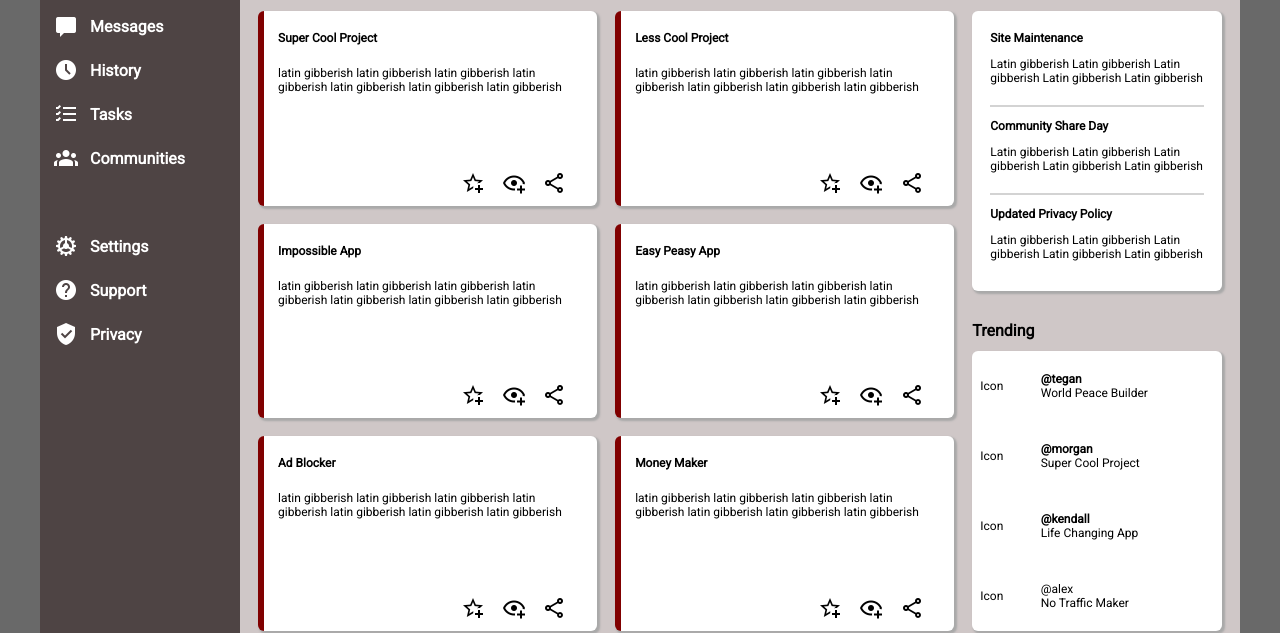
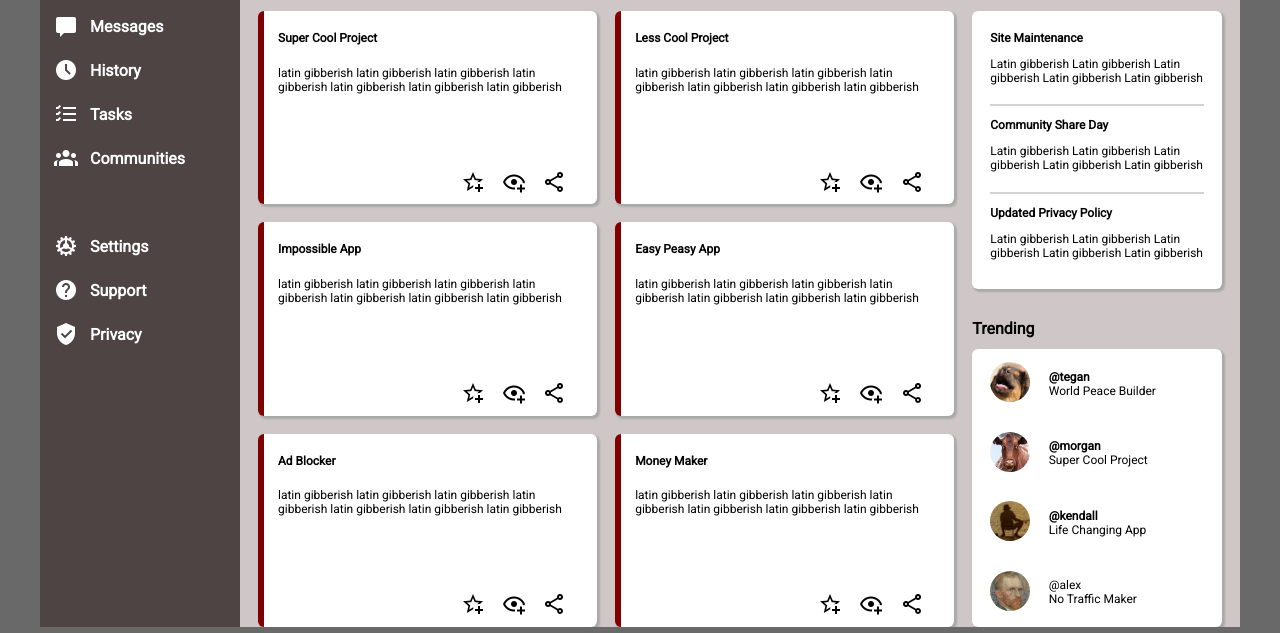
Before and after one commit to waltvenditti/admin-dashboard, a plain HTML site: page index.html in a window 1280 px wide. Shown: the part 173-806 px from the top of the page. Drawn offline with Linux system fonts and the light colour scheme.

Commit message:
finished with style, project v1.0 complete

```diff
--- a/index.html
+++ b/index.html
@@ -13,27 +13,47 @@
   <div class="main">
     <div class="sidebar">
       <div class="sbMain"><img src="./icons8-dashboard-layout-48.png" alt="dashboard icon" width="32px"></div>
-      <div class="sbMain"><p>Dashboard</p></div>
+      <div class="sbMain">
+        <p>Dashboard</p>
+      </div>
       <div><img src="./icons8-home-48.png" alt="home icon" width="24px"></div>
-      <div><p>Home</p></div>
+      <div>
+        <p>Home</p>
+      </div>
       <div><img src="./icons8-smart-card-48.png" alt="profile icon" width="24px"></div>
-      <div><p>Profile</p></div>
+      <div>
+        <p>Profile</p>
+      </div>
       <div><img src="./icons8-topic-48.png" alt="chat icon" width="24px"></div>
-      <div><p>Messages</p></div>
+      <div>
+        <p>Messages</p>
+      </div>
       <div><img src="./icons8-clock-48.png" alt="clock icon" width="24px"></div>
-      <div><p>History</p></div>
+      <div>
+        <p>History</p>
+      </div>
       <div><img src="./icons8-to-do-48.png" alt="todo icon" width="24px"></div>
-      <div><p>Tasks</p></div>
+      <div>
+        <p>Tasks</p>
+      </div>
       <div><img src="./icons8-people-48.png" alt="people icon" width="24px"></div>
-      <div><p>Communities</p></div>
+      <div>
+        <p>Communities</p>
+      </div>
       <div></div>
       <div></div>
       <div><img src="./icons8-settings-48.png" alt="gear icon" width="24px"></div>
-      <div><p>Settings</p></div>
+      <div>
+        <p>Settings</p>
+      </div>
       <div><img src="./icons8-help-48.png" alt="help icon" width="24px"></div>
-      <div><p>Support</p></div>
+      <div>
+        <p>Support</p>
+      </div>
       <div><img src="./icons8-protect-48.png" alt="shield icon" width="24px"></div>
-      <div><p>Privacy</p></div>
+      <div>
+        <p>Privacy</p>
+      </div>
     </div>
     <div class="navbar">
       <div class="navbarUpper">
@@ -67,7 +87,8 @@
         <div class="mainCardItems">
           <div class="indivCard">
             <p><b>Super Cool Project</b></p>
-            <p>latin gibberish latin gibberish latin gibberish latin gibberish latin gibberish latin gibberish latin gibberish </p>
+            <p>latin gibberish latin gibberish latin gibberish latin gibberish latin gibberish latin gibberish latin
+              gibberish </p>
             <div class="cardIcons">
               <div></div>
               <div><img src="./star-plus-outline.png" alt="star-plus icon" width="24px"></div>
@@ -77,7 +98,8 @@
           </div>
           <div class="indivCard">
             <p><b>Less Cool Project</b></p>
-            <p>latin gibberish latin gibberish latin gibberish latin gibberish latin gibberish latin gibberish latin gibberish </p>
+            <p>latin gibberish latin gibberish latin gibberish latin gibberish latin gibberish latin gibberish latin
+              gibberish </p>
             <div class="cardIcons">
               <div></div>
               <div><img src="./star-plus-outline.png" alt="star-plus icon" width="24px"></div>
@@ -87,7 +109,8 @@
           </div>
           <div class="indivCard">
             <p><b>Impossible App</b></p>
-            <p>latin gibberish latin gibberish latin gibberish latin gibberish latin gibberish latin gibberish latin gibberish </p>
+            <p>latin gibberish latin gibberish latin gibberish latin gibberish latin gibberish latin gibberish latin
+              gibberish </p>
             <div class="cardIcons">
               <div></div>
               <div><img src="./star-plus-outline.png" alt="star-plus icon" width="24px"></div>
@@ -97,7 +120,8 @@
           </div>
           <div class="indivCard">
             <p><b>Easy Peasy App</b></p>
-            <p>latin gibberish latin gibberish latin gibberish latin gibberish latin gibberish latin gibberish latin gibberish </p>
+            <p>latin gibberish latin gibberish latin gibberish latin gibberish latin gibberish latin gibberish latin
+              gibberish </p>
             <div class="cardIcons">
               <div></div>
               <div><img src="./star-plus-outline.png" alt="star-plus icon" width="24px"></div>
@@ -107,7 +131,8 @@
           </div>
           <div class="indivCard">
             <p><b>Ad Blocker</b></p>
-            <p>latin gibberish latin gibberish latin gibberish latin gibberish latin gibberish latin gibberish latin gibberish </p>
+            <p>latin gibberish latin gibberish latin gibberish latin gibberish latin gibberish latin gibberish latin
+              gibberish </p>
             <div class="cardIcons">
               <div></div>
               <div><img src="./star-plus-outline.png" alt="star-plus icon" width="24px"></div>
@@ -117,7 +142,8 @@
           </div>
           <div class="indivCard">
             <p><b>Money Maker</b></p>
-            <p>latin gibberish latin gibberish latin gibberish latin gibberish latin gibberish latin gibberish latin gibberish </p>
+            <p>latin gibberish latin gibberish latin gibberish latin gibberish latin gibberish latin gibberish latin
+              gibberish </p>
             <div class="cardIcons">
               <div></div>
               <div><img src="./star-plus-outline.png" alt="star-plus icon" width="24px"></div>
@@ -146,23 +172,23 @@
         <div></div>
         <div class="contentTitle">Trending</div>
         <div class="trendingItems">
-          <div>Icon</div>
-          <div>
+          <div class="trendingImg"><img src="./dog-cropped.png" alt="@tegan avatar"></div>
+          <div class="trendingItemsText">
             <p><b>@tegan</b></p>
             <p>World Peace Builder</p>
           </div>
-          <div>Icon</div>
-          <div>
+          <div class="trendingImg"><img src="./cow-cropped.png" alt="@morgan avatar"></div>
+          <div class="trendingItemsText">
             <p><b>@morgan</b></p>
             <p>Super Cool Project</p>
           </div>
-          <div>Icon</div>
-          <div>
+          <div class="trendingImg"><img src="./fisherman-cropped.png" alt="@kendall avatar"></div>
+          <div class="trendingItemsText">
             <p><b>@kendall</b></p>
             <p>Life Changing App</p>
           </div>
-          <div>Icon</div>
-          <div>
+          <div class="trendingImg"><img src="./van-gogh.png" alt="@alex avatar"></div>
+          <div class="trendingItemsText">
             <p>@alex</p>
             <p>No Traffic Maker</p>
           </div>
--- a/style.css
+++ b/style.css
@@ -38,7 +38,7 @@ body,
   grid-row: 1 / -1;
   display: grid;
   grid-template-columns: 1fr 5fr;
-  grid-template-rows: repeat(24, 20px);
+  grid-template-rows: repeat(12, 20px);
   row-gap: 24px;
   column-gap: 4px;
   padding-left: 14px;
@@ -227,6 +227,10 @@ body,
   margin: 0;
 }
 
+.trendingItemsText {
+  margin-left: 8px;
+}
+
 #mainUserAvatar {
   border-radius: 50%;
   width: 64px;
@@ -236,3 +240,20 @@ body,
   border-radius: 50%;
   width: 40px;
 }
+
+.trendingImg img {
+  border-radius: 50%;
+  width: 40px;
+}
+
+.trendingImg {
+  justify-self: center;
+}
+
+.navbarLower button,
+img,
+.sidebar div p,
+.navbarUpperUser b,
+.trendingItemsText {
+  cursor: pointer;
+}
```
Also changed, not shown: fisherman-cropped.png (added), fisherman.jpg (added), van-gogh.jpg (added), van-gogh.png (added).
